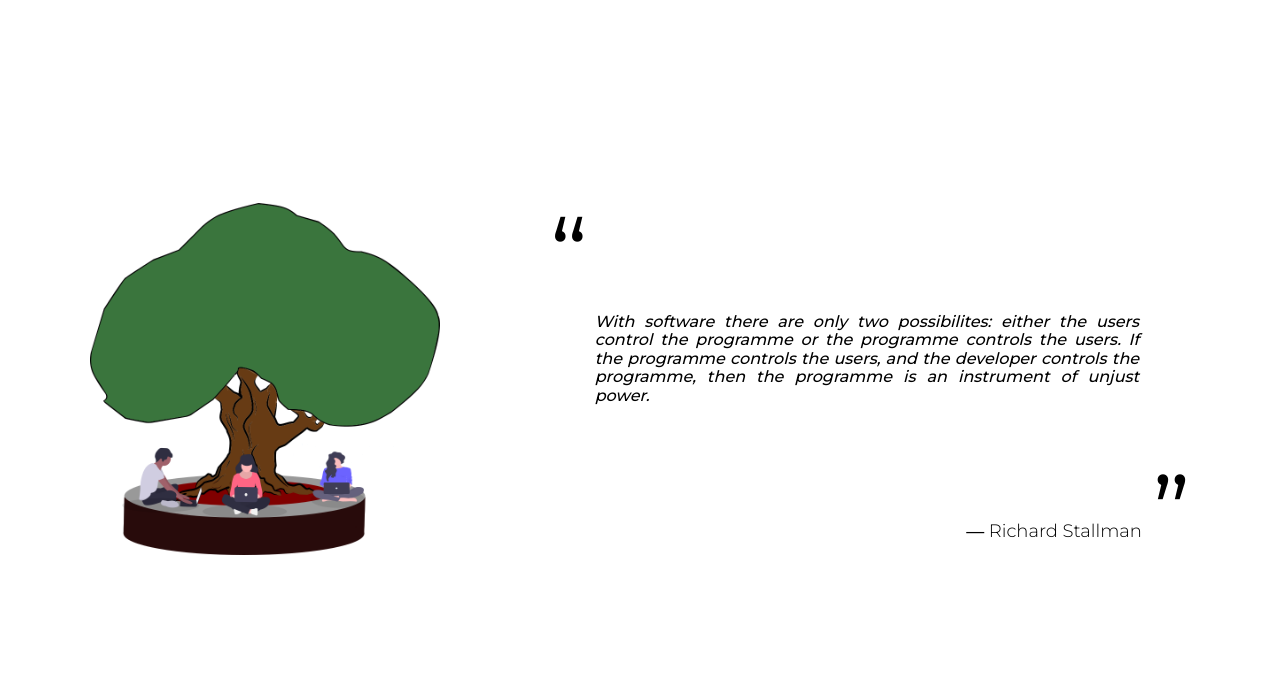
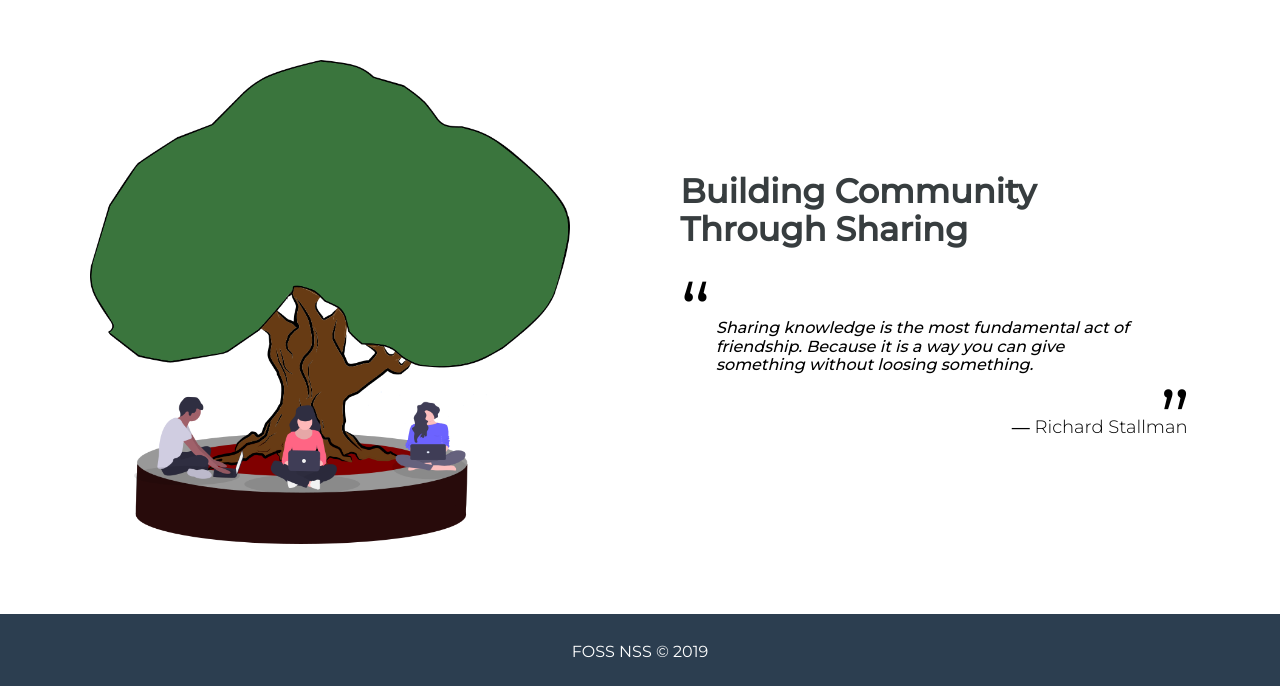
Before and after one commit to FOSSNSS/website, a Gatsby site: page / in a window 1280 px wide. Shown: the part 674-1360 px from the top of the page. Built offline with nearby package versions, Linux system fonts and the light colour scheme; Gatsby itself is replaced by a stand-in of ours.

Commit message:
Change in quote

```diff
--- a/src/components/tree-section.js
+++ b/src/components/tree-section.js
@@ -24,9 +24,21 @@ export default () => (
                     />
                 </div>
                 <div className='treetext'>
-					<span className ='treequote1'>&ldquo;</span><p className='treedesc'>With software there are only two possibilites: either the users control the programme or the programme controls the users. If the programme controls the users, and the developer controls the programme, then the programme is an instrument of unjust power.</p><div className = 'treequote2'><div className = 'quotediv'></div><span className ='quote'>&rdquo;</span></div>
-                    <p className = 'quoteauthor'>― Richard Stallman</p>
-
+                    <h1>
+                        Building Community <br />
+                         Through Sharing
+                    </h1><br/>
+                    <span className='treequote1'>&ldquo;</span>
+                    <p className='treedesc'>
+                        Sharing knowledge is the most fundamental act of
+                        friendship. Because it is a way you can give something
+                        without loosing something.
+                    </p>
+                    <div className='treequote2'>
+                        <div className='quotediv'></div>
+                        <span className='quote'>&rdquo;</span>
+                    </div>
+                    <p className='quoteauthor'>― Richard Stallman</p>
                 </div>
             </div>
         )}
--- a/src/styles/components/_tree.scss
+++ b/src/styles/components/_tree.scss
@@ -4,22 +4,26 @@
     justify-content: space-around;
     align-items: center;
     height: 70vh;
-    margin: 6% 7%;
+    margin: 0% 7%;
     padding-top: 10px;
 
     .treeimage {
         max-width: 100%;
-        width: 90vw;
+        width: 80vw;
         height: auto;
     }
 
     .treetext {
         margin-left: 10%;
+        h1 {
+            font-size: 2.1rem;
+            color: #373d3f;
+            margin-bottom: 0;
+            flex-basis: 50%;
+        }
 
         .treequote1 {
-            // content: &rdquo;;
-            font-size: 100px;
-            // color: green;
+            font-size: 80px;
         }
         .treequote2 {
             display: flex;
@@ -32,20 +36,19 @@
             }
 
             .quote {
-                font-size: 100px;
-                color: red($color: #000000);
+                font-size: 80px;
             }
         }
 
         .treedesc {
-            margin-top: 0;
-            margin-bottom: 8%;
+            margin-top: -40px;
+            margin-bottom: 0px;
             margin-left: 7%;
             width: 85%;
             font-weight: 500;
             font-style: italic;
             font-size: medium;
-            text-align: justify;
+            // text-align: justify;
         }
         .quoteauthor{
             margin-top: -50px;
@@ -72,6 +75,10 @@
                 margin-left: 5%;
                 margin-right: 5%;
 
+                h1 {
+                    font-weight: 100;
+                }
+
                 .quoteauthor{
                     margin-left: 36%;
                 }
```
